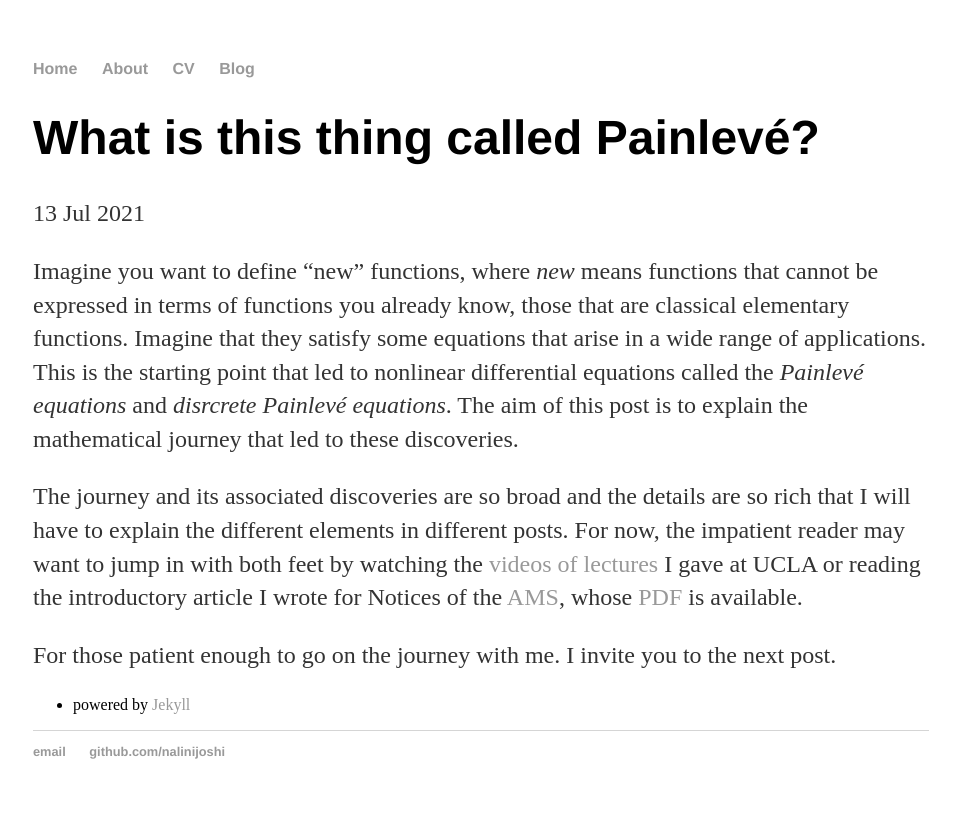
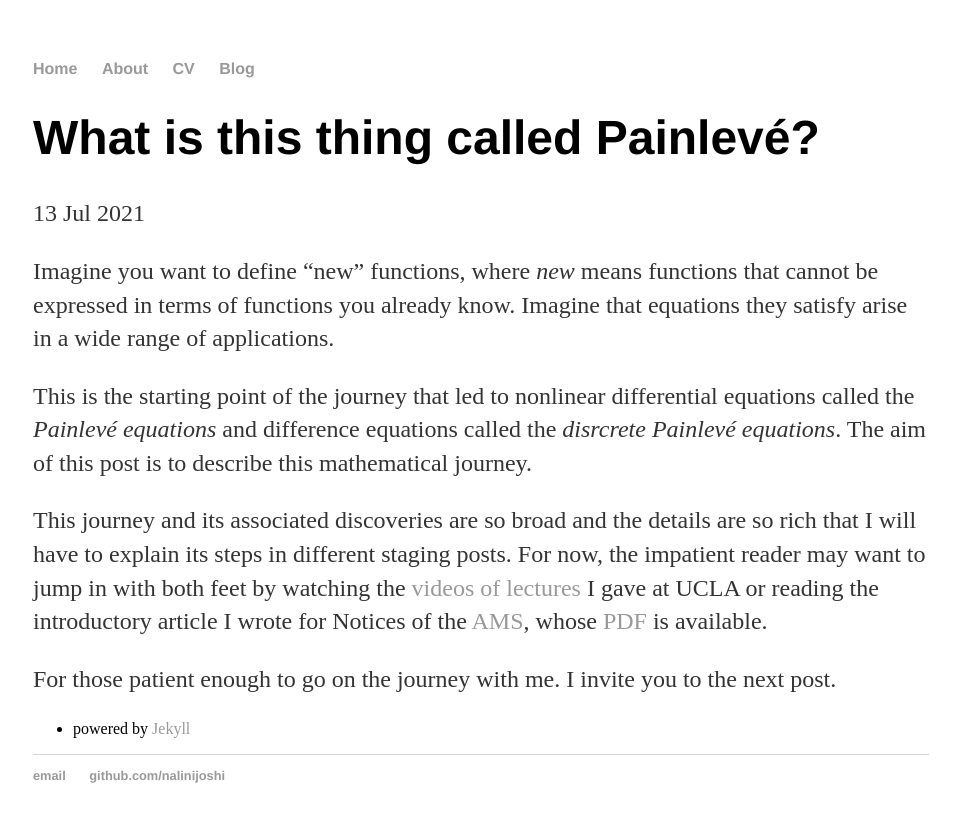
Before and after one commit to nalinijoshi/nalinijoshi.github.io, a Jekyll site: the page built from _posts/2021-07-13-what-is-this-thing-called-painleve.md, in a window 1280 px wide. Shown: the top 822 px of the page, without its empty margins (159-1115 px from the left). Built offline with Jekyll 4.4.1, drawn with Linux system fonts in a browser that asks for light colours.

Commit message:
Update 2021-07-13-what-is-this-thing-called-painleve.md
Improved the flow of words around "journey" and "discovery".

```diff
--- a/_posts/2021-07-13-what-is-this-thing-called-painleve.md
+++ b/_posts/2021-07-13-what-is-this-thing-called-painleve.md
@@ -4,9 +4,11 @@ title: "What is this thing called Painlev&eacute;?"
 date: 2021-07-13
 ---
 
-Imagine you want to define &ldquo;new&rdquo; functions, where <i>new</i> means functions that cannot be expressed in terms of functions you already know, those that are classical elementary functions. Imagine that they satisfy some equations that arise in a wide range of applications. This is the starting point that led to nonlinear differential equations called the <i>Painlev&eacute; equations</i> and <i>disrcrete Painlev&eacute; equations</i>. The aim of this post is to explain the mathematical journey that led to these discoveries.
+Imagine you want to define &ldquo;new&rdquo; functions, where <i>new</i> means functions that cannot be expressed in terms of functions you already know. Imagine that equations they satisfy arise in a wide range of applications.
 
-The journey and its associated discoveries are so broad and the details are so rich that I will have to explain the different elements in different posts. For now, the impatient reader may want to jump in with both feet by watching the <a href="https://www.math.ucla.edu/dls/nalini-joshi">videos of lectures</a> I gave at UCLA or reading the introductory article I wrote for Notices of the <a href="ams.org">AMS</a>, whose <a href="http://www.ams.org/journals/notices/202006/rnoti-p797.pdf">PDF</a>  is available.
+This is the starting point of the journey that led to nonlinear differential equations called the <i>Painlev&eacute; equations</i> and difference equations called the <i>disrcrete Painlev&eacute; equations</i>. The aim of this post is to describe this mathematical journey.
+
+This journey and its associated discoveries are so broad and the details are so rich that I will have to explain its steps in different staging posts. For now, the impatient reader may want to jump in with both feet by watching the <a href="https://www.math.ucla.edu/dls/nalini-joshi">videos of lectures</a> I gave at UCLA or reading the introductory article I wrote for Notices of the <a href="ams.org">AMS</a>, whose <a href="http://www.ams.org/journals/notices/202006/rnoti-p797.pdf">PDF</a>  is available.
 
 For those patient enough to go on the journey with me. I invite you to the next post.
 
```
